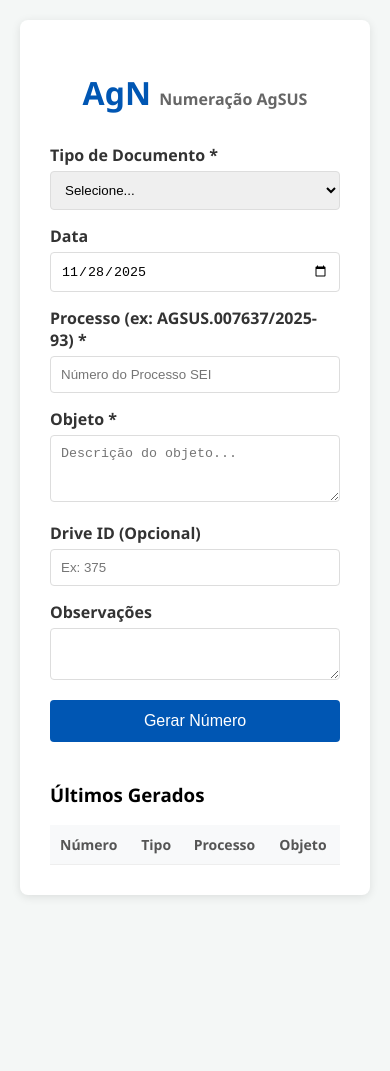
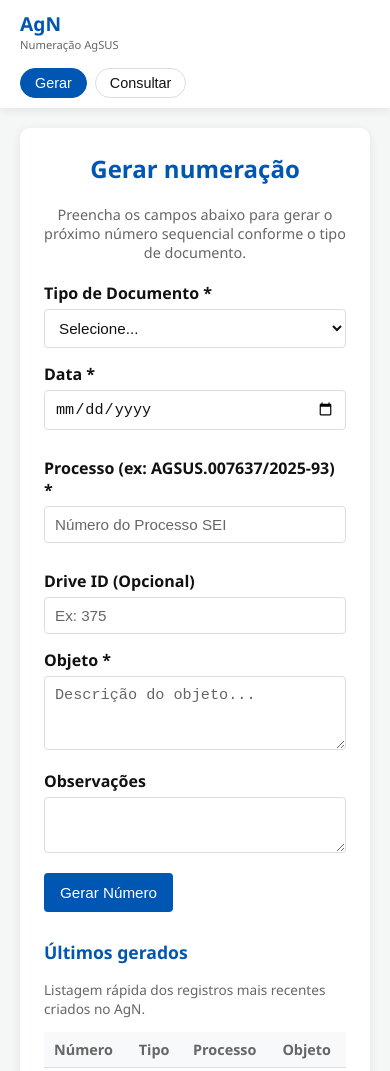
Before and after one commit to lcalastro/AgN, a website: page public/index.html in a window 390 px wide. Before the commit the page ends 915 px from the top, so only its background shows below. Drawn offline with Linux system fonts and the light colour scheme; no server answers.

Commit message:
Update index.html

```diff
--- a/public/index.html
+++ b/public/index.html
@@ -5,32 +5,319 @@
     <meta name="viewport" content="width=device-width, initial-scale=1.0">
     <title>AgN - Sistema de Numeração</title>
     <style>
-        :root { --primary: #0056b3; --bg: #f4f7f6; }
-        body { font-family: 'Segoe UI', sans-serif; background: var(--bg); margin: 0; padding: 20px; }
-        .container { max-width: 800px; margin: 0 auto; background: white; padding: 30px; border-radius: 8px; box-shadow: 0 2px 10px rgba(0,0,0,0.1); }
-        h1 { color: var(--primary); text-align: center; margin-bottom: 30px; }
-        .form-group { margin-bottom: 15px; }
-        label { display: block; margin-bottom: 5px; font-weight: 600; color: #333; }
-        input, select, textarea { width: 100%; padding: 10px; border: 1px solid #ddd; border-radius: 4px; box-sizing: border-box; }
-        button { width: 100%; padding: 12px; background: var(--primary); color: white; border: none; border-radius: 4px; font-size: 16px; cursor: pointer; transition: 0.3s; }
-        button:hover { background: #004494; }
-        .hidden { display: none; }
+        /* Paleta base (modo claro) */
+        :root {
+            --primary: #0056b3;
+            --primary-dark: #004494;
+            --bg: #f4f7f6;
+            --bg-elevated: #ffffff;
+            --text: #111111;
+            --text-muted: #666666;
+            --border: #dddddd;
+            --shadow: 0 2px 10px rgba(0,0,0,0.08);
+            --table-header: #f8f9fa;
+        }
 
-        /* Tabela de Histórico */
-        .history { margin-top: 40px; }
-        table { width: 100%; border-collapse: collapse; margin-top: 10px; font-size: 14px; }
-        th, td { padding: 10px; border-bottom: 1px solid #eee; text-align: left; }
-        th { background: #f8f9fa; color: #555; }
-        .badge-num { background: var(--primary); color: white; padding: 4px 8px; border-radius: 12px; font-weight: bold; }
+        /* Modo escuro seguindo o sistema/navegador */
+        @media (prefers-color-scheme: dark) {
+            :root {
+                --primary: #4dabf7;
+                --primary-dark: #1c7ed6;
+                --bg: #121212;
+                --bg-elevated: #1e1e1e;
+                --text: #f4f7f6;
+                --text-muted: #b0b0b0;
+                --border: #333333;
+                --shadow: 0 2px 12px rgba(0,0,0,0.6);
+                --table-header: #242424;
+            }
+        }
+
+        * {
+            box-sizing: border-box;
+        }
+
+        body {
+            font-family: 'Segoe UI', system-ui, -apple-system, BlinkMacSystemFont, sans-serif;
+            background: var(--bg);
+            color: var(--text);
+            margin: 0;
+            padding: 0;
+        }
+
+        /* Topbar / Menu */
+        .topbar {
+            background: var(--bg-elevated);
+            color: var(--text);
+            box-shadow: var(--shadow);
+            padding: 10px 20px;
+            display: flex;
+            align-items: center;
+            justify-content: center;
+        }
+
+        .topbar-inner {
+            width: 100%;
+            max-width: 900px;
+            display: flex;
+            align-items: center;
+            justify-content: space-between;
+            gap: 16px;
+        }
+
+        .brand {
+            font-weight: 700;
+            font-size: 1.2rem;
+            color: var(--primary);
+        }
+
+        .brand small {
+            display: block;
+            font-weight: 400;
+            font-size: 0.7rem;
+            color: var(--text-muted);
+        }
+
+        .nav-buttons {
+            display: flex;
+            gap: 8px;
+        }
+
+        .nav-button {
+            border: 1px solid var(--border);
+            background: transparent;
+            color: var(--text);
+            padding: 6px 14px;
+            border-radius: 999px;
+            font-size: 0.9rem;
+            cursor: pointer;
+            transition: 0.2s;
+        }
+
+        .nav-button:hover {
+            border-color: var(--primary);
+            color: var(--primary);
+        }
+
+        .nav-button.active {
+            background: var(--primary);
+            color: #ffffff;
+            border-color: var(--primary);
+        }
+
+        /* Container principal */
+        .page-wrapper {
+            padding: 20px;
+        }
+
+        .container {
+            max-width: 900px;
+            margin: 0 auto;
+            background: var(--bg-elevated);
+            padding: 24px 24px 32px;
+            border-radius: 10px;
+            box-shadow: var(--shadow);
+        }
+
+        h1 {
+            color: var(--primary);
+            text-align: center;
+            margin: 0 0 20px;
+        }
+
+        .subtitle-center {
+            text-align: center;
+            margin-bottom: 20px;
+            color: var(--text-muted);
+            font-size: 0.9rem;
+        }
+
+        .section-title {
+            margin: 10px 0 16px;
+            font-size: 1.1rem;
+            color: var(--primary);
+        }
+
+        .form-group {
+            margin-bottom: 15px;
+        }
+
+        label {
+            display: block;
+            margin-bottom: 5px;
+            font-weight: 600;
+            color: var(--text);
+        }
+
+        input,
+        select,
+        textarea {
+            width: 100%;
+            padding: 9px 10px;
+            border: 1px solid var(--border);
+            border-radius: 4px;
+            font-size: 0.95rem;
+            background: transparent;
+            color: var(--text);
+        }
+
+        input::placeholder,
+        textarea::placeholder {
+            color: var(--text-muted);
+        }
+
+        textarea {
+            resize: vertical;
+        }
+
+        button,
+        .btn {
+            padding: 11px 16px;
+            background: var(--primary);
+            color: white;
+            border: none;
+            border-radius: 4px;
+            font-size: 0.95rem;
+            cursor: pointer;
+            transition: 0.2s;
+        }
+
+        button:hover,
+        .btn:hover {
+            background: var(--primary-dark);
+        }
+
+        button:disabled {
+            opacity: 0.7;
+            cursor: default;
+        }
+
+        .hidden {
+            display: none;
+        }
+
+        /* Linha compacta para data / processo / drive */
+        .form-row {
+            display: grid;
+            grid-template-columns: 1fr 3fr 1fr;
+            gap: 12px;
+        }
+
+        @media (max-width: 700px) {
+            .topbar-inner {
+                flex-direction: column;
+                align-items: flex-start;
+            }
+            .nav-buttons {
+                width: 100%;
+                justify-content: flex-start;
+                flex-wrap: wrap;
+            }
+            .form-row {
+                grid-template-columns: 1fr;
+            }
+        }
+
+        /* Tabela de Histórico / Consulta */
+        .history,
+        .consulta-bloco {
+            margin-top: 28px;
+        }
+
+        table {
+            width: 100%;
+            border-collapse: collapse;
+            margin-top: 10px;
+            font-size: 0.9rem;
+        }
+
+        th,
+        td {
+            padding: 8px 10px;
+            border-bottom: 1px solid var(--border);
+            text-align: left;
+            vertical-align: top;
+        }
+
+        th {
+            background: var(--table-header);
+            color: var(--text-muted);
+        }
+
+        .badge-num {
+            background: var(--primary);
+            color: white;
+            padding: 4px 8px;
+            border-radius: 12px;
+            font-weight: bold;
+            font-size: 0.85rem;
+        }
+
+        .helper-text {
+            font-size: 0.8rem;
+            color: var(--text-muted);
+            margin-top: 2px;
+        }
+
+        .consulta-header {
+            display: flex;
+            flex-direction: column;
+            gap: 8px;
+            margin-bottom: 12px;
+        }
+
+        .consulta-filtros {
+            display: flex;
+            gap: 8px;
+            flex-wrap: wrap;
+        }
+
+        .consulta-filtros input {
+            flex: 1;
+            min-width: 160px;
+        }
+
+        .consulta-filtros .btn {
+            white-space: nowrap;
+        }
+
+        .consulta-subtitle {
+            font-size: 0.85rem;
+            color: var(--text-muted);
+        }
     </style>
 </head>
 <body>
 
+<header class="topbar">
+    <div class="topbar-inner">
+        <div class="brand">
+            AgN
+            <small>Numeração AgSUS</small>
+        </div>
+        <div class="nav-buttons">
+            <button type="button" class="nav-button active" id="btnNavGerar" onclick="mostrarView('gerar')">
+                Gerar
+            </button>
+            <button type="button" class="nav-button" id="btnNavConsultar" onclick="mostrarView('consultar')">
+                Consultar
+            </button>
+        </div>
+    </div>
+</header>
+
+<div class="page-wrapper">
     <div class="container">
-    <h1>AgN <small style="font-size: 0.5em; color: #666;">Numeração AgSUS</small></h1>
+
+        <!-- VIEW GERAR -->
+        <section id="view-gerar">
+            <h1>Gerar numeração</h1>
+            <p class="subtitle-center">
+                Preencha os campos abaixo para gerar o próximo número sequencial conforme o tipo de documento.
+            </p>
 
             <form id="formAgN">
-        <!-- Seleção do Tipo (Dispara a lógica visual) -->
+                <!-- Seleção do Tipo -->
                 <div class="form-group">
                     <label>Tipo de Documento *</label>
                     <select id="tipo" name="tipo" required onchange="ajustarCampos()">
@@ -48,9 +335,10 @@
                     </select>
                 </div>
 
-        <!-- Campos Comuns (Sempre visíveis) -->
+                <!-- Linha compacta: Data / Processo / Drive -->
+                <div class="form-row">
                     <div class="form-group">
-            <label>Data</label>
+                        <label>Data *</label>
                         <input type="date" id="data" name="data" required>
                     </div>
 
@@ -60,18 +348,18 @@
                     </div>
 
                     <div class="form-group">
+                        <label>Drive ID (Opcional)</label>
+                        <input type="number" name="drive" placeholder="Ex: 375">
+                    </div>
+                </div>
+
+                <!-- Objeto -->
+                <div class="form-group">
                     <label>Objeto *</label>
                     <textarea name="objeto" rows="3" required placeholder="Descrição do objeto..."></textarea>
                 </div>
 
-        <div class="form-group">
-            <label>Drive ID (Opcional)</label>
-            <input type="number" name="drive" placeholder="Ex: 375">
-        </div>
-
-        <!-- Campos Específicos (Controlados via JS) -->
-
-        <!-- Grupo: Publicação -->
+                <!-- Campos Específicos -->
                 <div id="group-publicacao" class="hidden">
                     <div class="form-group">
                         <label>Publicado no site AgSUS?</label>
@@ -82,7 +370,6 @@
                     </div>
                 </div>
 
-        <!-- Campo: Divulgação (Só Cotação) -->
                 <div id="field-divulgacao" class="form-group hidden">
                     <label>Divulgação da Cotação</label>
                     <select name="divulgacao_cotacao">
@@ -92,19 +379,16 @@
                     </select>
                 </div>
 
-        <!-- Campo: Contratado (Só Ata SRP) -->
                 <div id="field-contratado" class="form-group hidden">
                     <label>Contratado *</label>
                     <input type="text" name="contratado">
                 </div>
 
-        <!-- Campo: Coordenação (Vários) -->
                 <div id="field-coordenacao" class="form-group hidden">
                     <label>Coordenação</label>
                     <input type="text" name="coordenacao">
                 </div>
 
-        <!-- Campo: Orçamento (Credenciamento/Convênio) -->
                 <div id="field-orcamento" class="form-group hidden">
                     <label>Orçamento</label>
                     <input type="text" name="orcamento">
@@ -115,11 +399,14 @@
                     <textarea name="observacoes" rows="2"></textarea>
                 </div>
 
-        <button type="submit">Gerar Número</button>
+                <button type="submit" id="btnGerar">Gerar Número</button>
             </form>
 
             <div class="history">
-        <h3>Últimos Gerados</h3>
+                <h3 class="section-title">Últimos gerados</h3>
+                <p class="consulta-subtitle">
+                    Listagem rápida dos registros mais recentes criados no AgN.
+                </p>
                 <table id="tabelaHistorico">
                     <thead>
                         <tr>
@@ -132,99 +419,44 @@
                     <tbody><!-- JS preenche aqui --></tbody>
                 </table>
             </div>
+        </section>
+
+        <!-- VIEW CONSULTAR -->
+        <section id="view-consultar" class="hidden">
+            <h1>Consultar numeração</h1>
+            <p class="subtitle-center">
+                Pesquise por número ou processo, ou visualize os últimos registros gerados.
+            </p>
+
+            <div class="consulta-bloco">
+                <div class="consulta-header">
+                    <div class="consulta-filtros">
+                        <input type="text" id="campoBusca" placeholder="Ex.: 5/2025 ou AGSUS.007637/2025-93">
+                        <button type="button" class="btn" onclick="buscarRegistros()">Buscar</button>
+                    </div>
+                    <div class="consulta-subtitle">
+                        Se nenhum termo for informado, serão exibidos os últimos registros.
+                    </div>
+                </div>
+
+                <table id="tabelaConsulta">
+                    <thead>
+                        <tr>
+                            <th>Número</th>
+                            <th>Tipo</th>
+                            <th>Processo</th>
+                            <th>Objeto</th>
+                            <th>Data</th>
+                        </tr>
+                    </thead>
+                    <tbody><!-- JS preencherá com últimos ou resultado da busca --></tbody>
+                </table>
+            </div>
+        </section>
+
+    </div>
 </div>
 
 <script>
-    // 1. Configura Data de Hoje ao abrir
-    document.getElementById('data').valueAsDate = new Date();
-
-    // 2. Lógica de Exibição de Campos
-    function ajustarCampos() {
-        const tipo = document.getElementById('tipo').value;
-
-        // Reseta visibilidade
-        document.getElementById('group-publicacao').classList.add('hidden');
-        document.getElementById('field-divulgacao').classList.add('hidden');
-        document.getElementById('field-contratado').classList.add('hidden');
-        document.getElementById('field-coordenacao').classList.add('hidden');
-        document.getElementById('field-orcamento').classList.add('hidden');
-
-        // Configurações por Tipo
-        if (tipo === 'Cotação de Preços') {
-            document.getElementById('group-publicacao').classList.remove('hidden');
-            document.getElementById('field-divulgacao').classList.remove('hidden');
-        }
-        else if (tipo === 'Pregão Eletrônico') {
-            document.getElementById('group-publicacao').classList.remove('hidden');
-        }
-        else if (tipo === 'Ata SRP') {
-            document.getElementById('field-contratado').classList.remove('hidden');
-            document.getElementById('field-coordenacao').classList.remove('hidden');
-            // Torna obrigatório via JS se necessário
-        }
-        else if (tipo === 'Credenciamento' || tipo === 'Convênio') {
-            document.getElementById('group-publicacao').classList.remove('hidden');
-            document.getElementById('field-orcamento').classList.remove('hidden');
-        }
-        else if (['Ordem de Fornecimento', 'Contratos', 'Inexigibilidade', 'Contrato de Patrocínio', 'Acordo de Cooperação'].includes(tipo)) {
-            document.getElementById('field-coordenacao').classList.remove('hidden');
-        }
-    }
-
-    // 3. Envio do Formulário
-    document.getElementById('formAgN').addEventListener('submit', async (e) => {
-        e.preventDefault();
-        const formData = new FormData(e.target);
-        const dados = Object.fromEntries(formData.entries());
-
-        const btn = e.target.querySelector('button');
-        btn.disabled = true; btn.innerText = "Gerando...";
-
-        try {
-            const resp = await fetch('/api/gerar', {
-                method: 'POST',
-                headers: { 'Content-Type': 'application/json' },
-                body: JSON.stringify(dados)
-            });
-            const json = await resp.json();
-
-            if (json.sucesso) {
-                alert(`Gerado com Sucesso!\n\n${json.dados.tipo}\nNÚMERO: ${json.dados.numero}/${json.dados.ano}`);
-                e.target.reset();
-                document.getElementById('data').valueAsDate = new Date();
-                ajustarCampos();
-                carregarHistorico();
-            } else {
-                alert('Erro: ' + json.erro);
-            }
-        } catch (err) {
-            alert('Erro de conexão.');
-        }
-        btn.disabled = false; btn.innerText = "Gerar Número";
-    });
-
-    // 4. Carregar Histórico
-    async function carregarHistorico() {
-        const resp = await fetch('/api/listar');
-        const lista = await resp.json();
-        const tbody = document.querySelector('#tabelaHistorico tbody');
-        tbody.innerHTML = '';
-
-        lista.forEach(item => {
-            tbody.innerHTML += `
-                <tr>
-                    <td><span class="badge-num">${item.numero}/${item.ano}</span></td>
-                    <td>${item.tipo}</td>
-                    <td>${item.processo || '-'}</td>
-                    <td>${item.objeto}</td>
-                </tr>
-            `;
-        });
-    }
-
-    // Carrega ao iniciar
-    carregarHistorico();
-</script>
-
-</body>
-</html>
+    // Configura data de hoje ao abrir
+    document
```
Lines whose indentation alone changed are shown as unchanged.
